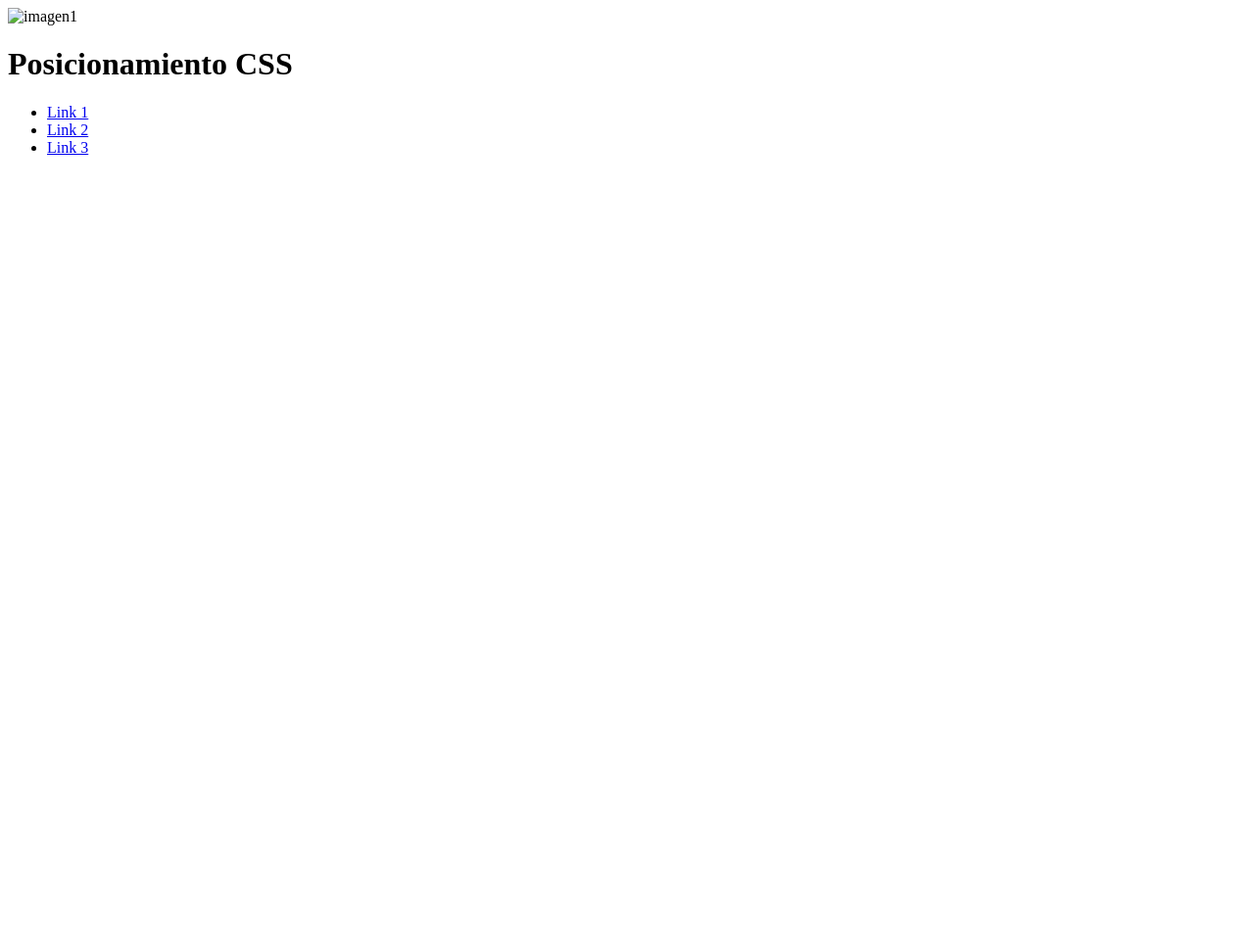
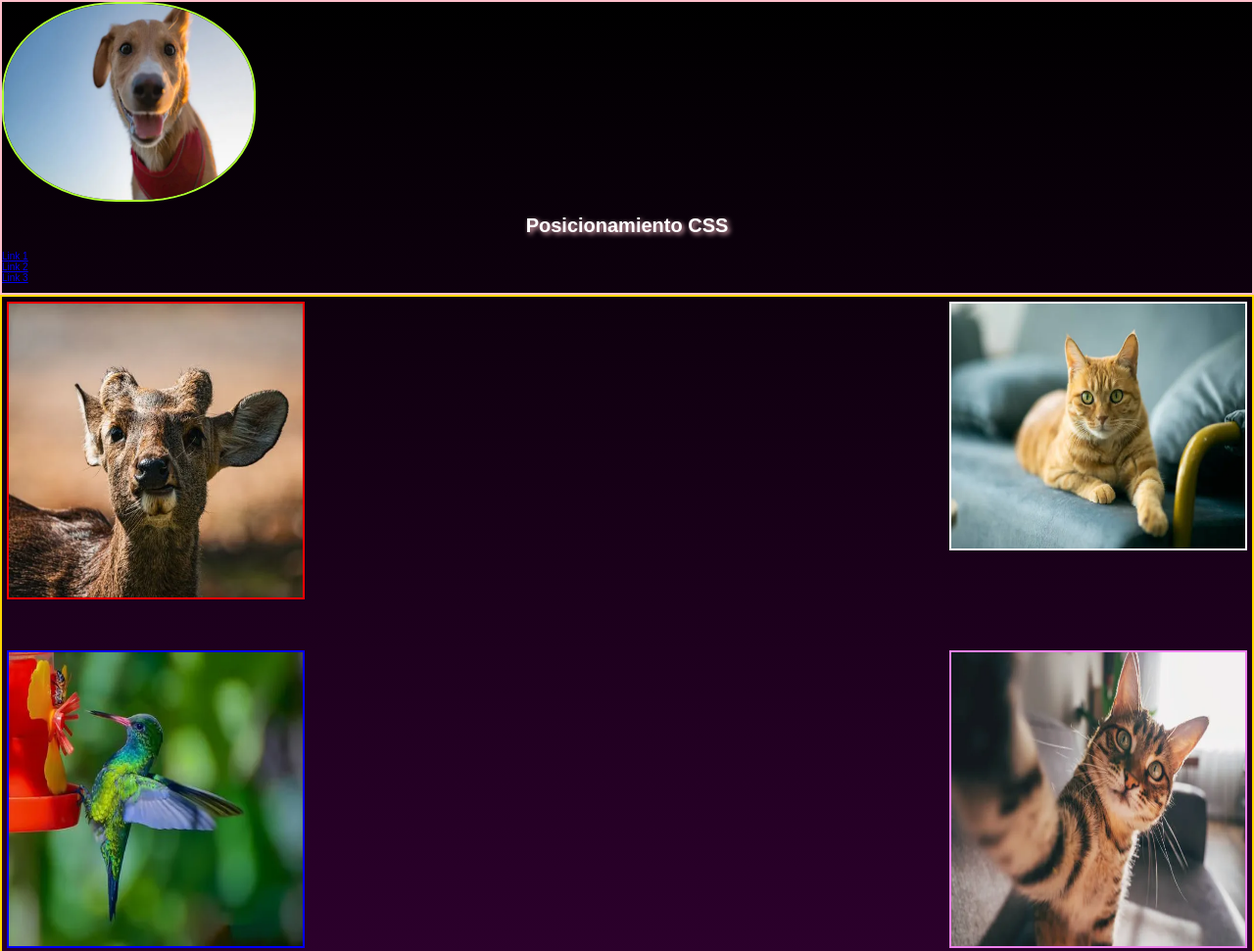
Before and after one commit to Antoniozvl/ProgramacionWeb1-1559-2027-1, a plain HTML site: page Tarea 14/index.html in a window 1280 px wide. Shown: the top 971 px of the page at 98% size. Before the commit the page ends 800 px from the top, so only its background shows below. Drawn offline with Linux system fonts and the light colour scheme.

Commit message:
Tarea 14 pt2

```diff
--- a/Tarea 14/css/estilos.css
+++ b/Tarea 14/css/estilos.css
@@ -0,0 +1,107 @@
+html {
+    font-size: 10px;
+}
+
+body {
+    font-family: Arial, Helvetica, sans-serif;
+    padding: 0;
+    margin: 0;
+    background-image: linear-gradient(to bottom, black, rgb(44, 0, 44));
+    color: white;
+}
+
+#encabezado {
+    border: 0.2rem solid pink;
+}
+
+.logo {
+    border: 0.2rem solid greenyellow;
+    border-radius: 45%;
+    width: 20%;
+    height: 20rem;
+}
+
+.logo img {
+    width: 100%;
+    height: 100%;
+    border-radius: 45%;
+}
+
+#encabezado h1 {
+    text-align: center;
+    text-shadow: 0.2rem 0.2rem 0.5rem pink;
+}
+
+#navegacion ul {
+    list-style-type: none;
+    padding-left: 0;
+}
+
+#elementos-posicionados {
+    border: 0.2rem solid gold;
+    padding: 1rem;
+    position: relative;
+    height: 65rem;
+}
+
+.img2 {
+    border: 0.2rem solid red;
+    width: 30rem;
+    height: 30rem;
+    margin: 0.5rem;
+    position: absolute;
+    z-index: 3;
+    top: 0rem;
+    left: 0;
+}
+
+.img2 img {
+    width: 100%;
+    height: 100%;
+}
+
+.img3 {
+    border: 0.2rem solid white;
+    width: 30rem;
+    height: 25rem;
+    margin: 0.5rem;
+    position: absolute;
+    z-index: 2;
+    right: 0;
+    top: 0;
+}
+
+.img3 img {
+    width: 100%;
+    height: 100%;
+}
+
+.img4 {
+    border: 0.2rem solid blue;
+    width: 30rem;
+    height: 30rem;
+    margin: 0.5rem;
+    position: absolute;
+    left: 0;
+    bottom: 0;
+}
+
+.img4 img {
+    width: 100%;
+    height: 100%;
+}
+
+.img5 {
+    border: 0.2rem solid violet;
+    width: 30rem;
+    height: 30rem;
+    margin: 0.5rem;
+    position: absolute;
+    right: 0;
+    bottom: 0;
+}
+
+.img5 img {
+    width: 100%;
+    height: 100%;
+}
--- a/Tarea 14/index.html
+++ b/Tarea 14/index.html
@@ -10,7 +10,7 @@
 <body>
     <header id="encabezado">
         <section class="logo">
-            <img src="" alt="imagen1">
+            <img src="imagenes/perro.webp" alt="imagen1">
         </section>
         <h1>Posicionamiento CSS</h1>
         <nav id="navegacion">
@@ -22,17 +22,17 @@
         </nav>
     </header>
     <main id="elementos-posicionados">
-        <section>
-            <img src="" alt="">
+        <section class="img2">
+            <img src="imagenes/img2.webp" alt="">
         </section>
-        <section>
-            <img src="" alt="">
+        <section class="img3">
+            <img src="imagenes/img3.webp" alt="">
         </section>
-        <section>
-            <img src="" alt="">
+        <section class="img4">
+            <img src="imagenes/img4.webp" alt="">
         </section>
-        <section>
-            <img src="" alt="">
+        <section class="img5">
+            <img src="imagenes/img5.webp" alt="">
         </section>
     </main>
 </body>
```
Also changed, not shown: Tarea 14/imagenes/img2.webp (added), Tarea 14/imagenes/img3.webp (added), Tarea 14/imagenes/img4.webp (added), Tarea 14/imagenes/img5.webp (added), Tarea 14/imagenes/perro.webp (added).
